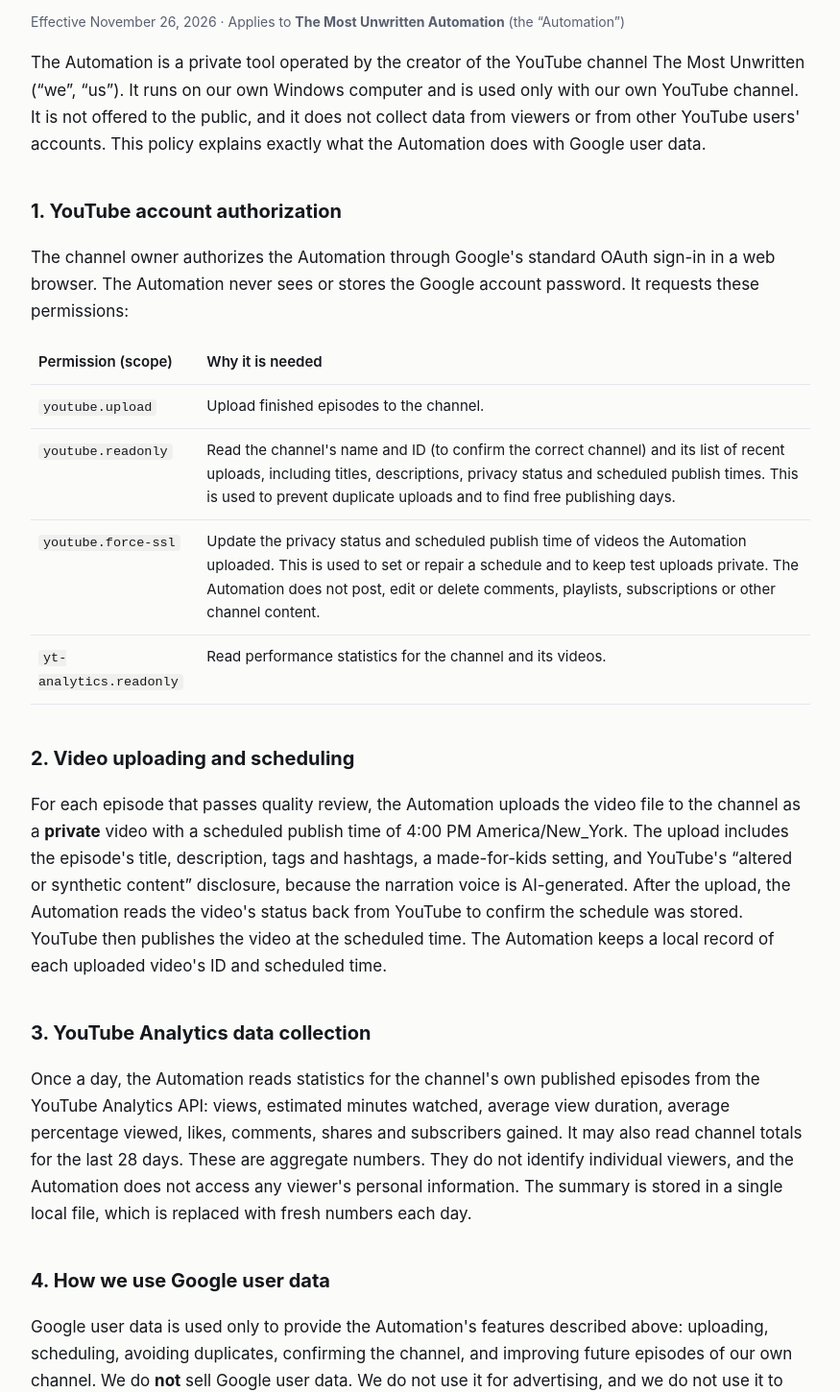
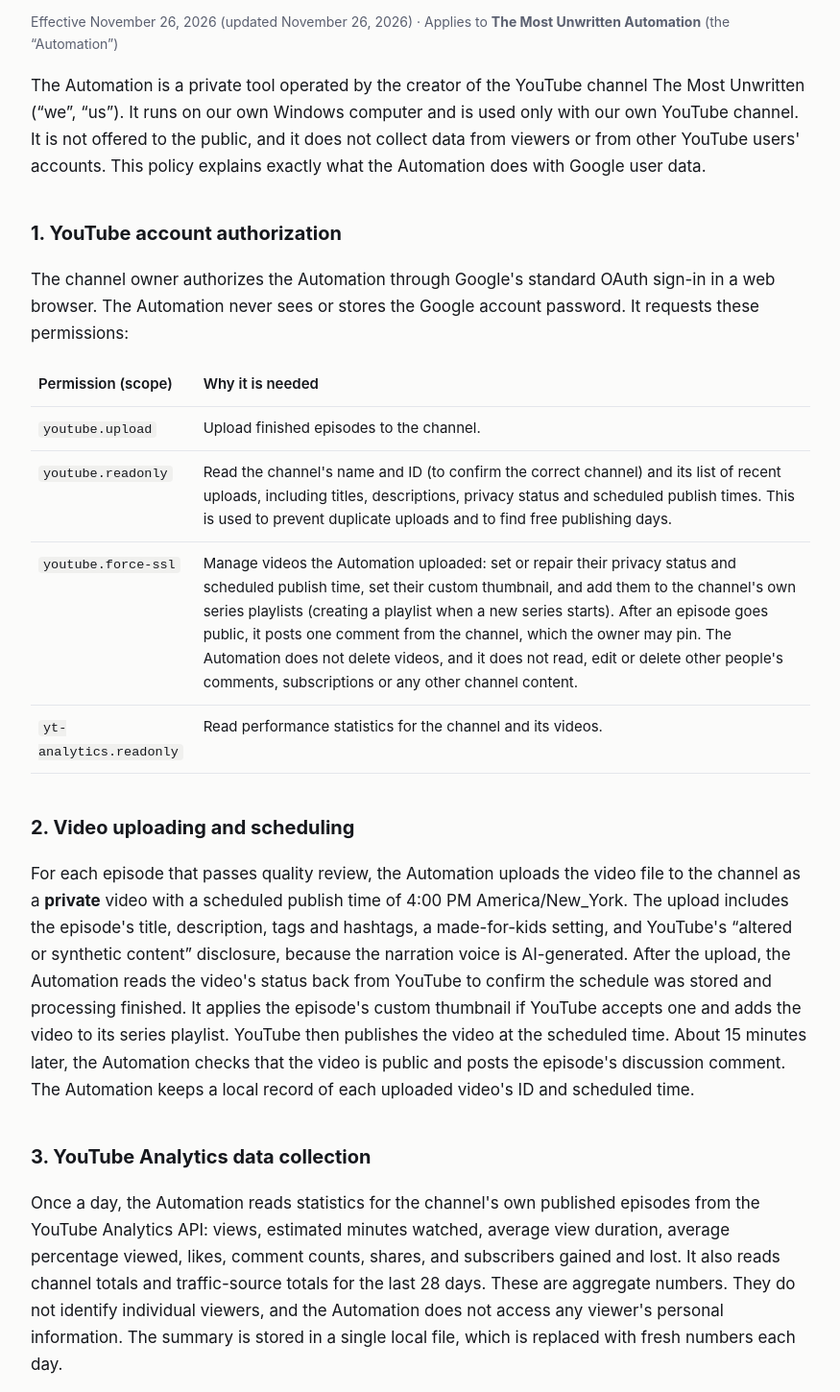
Before and after one commit to sage0301/sage0301.github.io, a plain HTML site: page privacy.html in a window 1280 px wide. Shown: the part 156-1606 px from the top of the page at 96% size, without its empty margins (202-1077 px from the left). Drawn offline with Linux system fonts and the light colour scheme.

Commit message:
Add files via upload

```diff
--- a/privacy.html
+++ b/privacy.html
@@ -3,7 +3,7 @@
 <header><div class="bar"><a class="brand" href="/">The Most Unwritten Automation</a><nav><a href="/">Home</a><a href="/privacy.html" aria-current="page">Privacy Policy</a><a href="/terms.html">Terms</a></nav></div></header>
 <main>
 <h1>Privacy Policy</h1>
-<p class="meta">Effective November 26, 2026 &middot; Applies to <strong>The Most Unwritten Automation</strong> (the &ldquo;Automation&rdquo;)</p>
+<p class="meta">Effective November 26, 2026 (updated November 26, 2026) &middot; Applies to <strong>The Most Unwritten Automation</strong> (the &ldquo;Automation&rdquo;)</p>
 <p>The Automation is a private tool operated by the creator of the YouTube channel The Most Unwritten (&ldquo;we&rdquo;, &ldquo;us&rdquo;). It runs on our own Windows computer and is used only with our own YouTube channel. It is not offered to the public, and it does not collect data from viewers or from other YouTube users' accounts. This policy explains exactly what the Automation does with Google user data.</p>
 
 <h2>1. YouTube account authorization</h2>
@@ -12,15 +12,15 @@
 <tr><th>Permission (scope)</th><th>Why it is needed</th></tr>
 <tr><td><code>youtube.upload</code></td><td>Upload finished episodes to the channel.</td></tr>
 <tr><td><code>youtube.readonly</code></td><td>Read the channel's name and ID (to confirm the correct channel) and its list of recent uploads, including titles, descriptions, privacy status and scheduled publish times. This is used to prevent duplicate uploads and to find free publishing days.</td></tr>
-<tr><td><code>youtube.force-ssl</code></td><td>Update the privacy status and scheduled publish time of videos the Automation uploaded. This is used to set or repair a schedule and to keep test uploads private. The Automation does not post, edit or delete comments, playlists, subscriptions or other channel content.</td></tr>
+<tr><td><code>youtube.force-ssl</code></td><td>Manage videos the Automation uploaded: set or repair their privacy status and scheduled publish time, set their custom thumbnail, and add them to the channel's own series playlists (creating a playlist when a new series starts). After an episode goes public, it posts one comment from the channel, which the owner may pin. The Automation does not delete videos, and it does not read, edit or delete other people's comments, subscriptions or any other channel content.</td></tr>
 <tr><td><code>yt-analytics.readonly</code></td><td>Read performance statistics for the channel and its videos.</td></tr>
 </table>
 
 <h2>2. Video uploading and scheduling</h2>
-<p>For each episode that passes quality review, the Automation uploads the video file to the channel as a <strong>private</strong> video with a scheduled publish time of 4:00 PM America/New_York. The upload includes the episode's title, description, tags and hashtags, a made-for-kids setting, and YouTube's &ldquo;altered or synthetic content&rdquo; disclosure, because the narration voice is AI-generated. After the upload, the Automation reads the video's status back from YouTube to confirm the schedule was stored. YouTube then publishes the video at the scheduled time. The Automation keeps a local record of each uploaded video's ID and scheduled time.</p>
+<p>For each episode that passes quality review, the Automation uploads the video file to the channel as a <strong>private</strong> video with a scheduled publish time of 4:00 PM America/New_York. The upload includes the episode's title, description, tags and hashtags, a made-for-kids setting, and YouTube's &ldquo;altered or synthetic content&rdquo; disclosure, because the narration voice is AI-generated. After the upload, the Automation reads the video's status back from YouTube to confirm the schedule was stored and processing finished. It applies the episode's custom thumbnail if YouTube accepts one and adds the video to its series playlist. YouTube then publishes the video at the scheduled time. About 15 minutes later, the Automation checks that the video is public and posts the episode's discussion comment. The Automation keeps a local record of each uploaded video's ID and scheduled time.</p>
 
 <h2>3. YouTube Analytics data collection</h2>
-<p>Once a day, the Automation reads statistics for the channel's own published episodes from the YouTube Analytics API: views, estimated minutes watched, average view duration, average percentage viewed, likes, comments, shares and subscribers gained. It may also read channel totals for the last 28 days. These are aggregate numbers. They do not identify individual viewers, and the Automation does not access any viewer's personal information. The summary is stored in a single local file, which is replaced with fresh numbers each day.</p>
+<p>Once a day, the Automation reads statistics for the channel's own published episodes from the YouTube Analytics API: views, estimated minutes watched, average view duration, average percentage viewed, likes, comment counts, shares, and subscribers gained and lost. It also reads channel totals and traffic-source totals for the last 28 days. These are aggregate numbers. They do not identify individual viewers, and the Automation does not access any viewer's personal information. The summary is stored in a single local file, which is replaced with fresh numbers each day.</p>
 
 <h2>4. How we use Google user data</h2>
 <p>Google user data is used only to provide the Automation's features described above: uploading, scheduling, avoiding duplicates, confirming the channel, and improving future episodes of our own channel. We do <strong>not</strong> sell Google user data. We do not use it for advertising, and we do not use it to determine credit-worthiness or for lending. We do not transfer it to anyone except as described in section 5, and no person reads it except the channel owner.</p>
```
